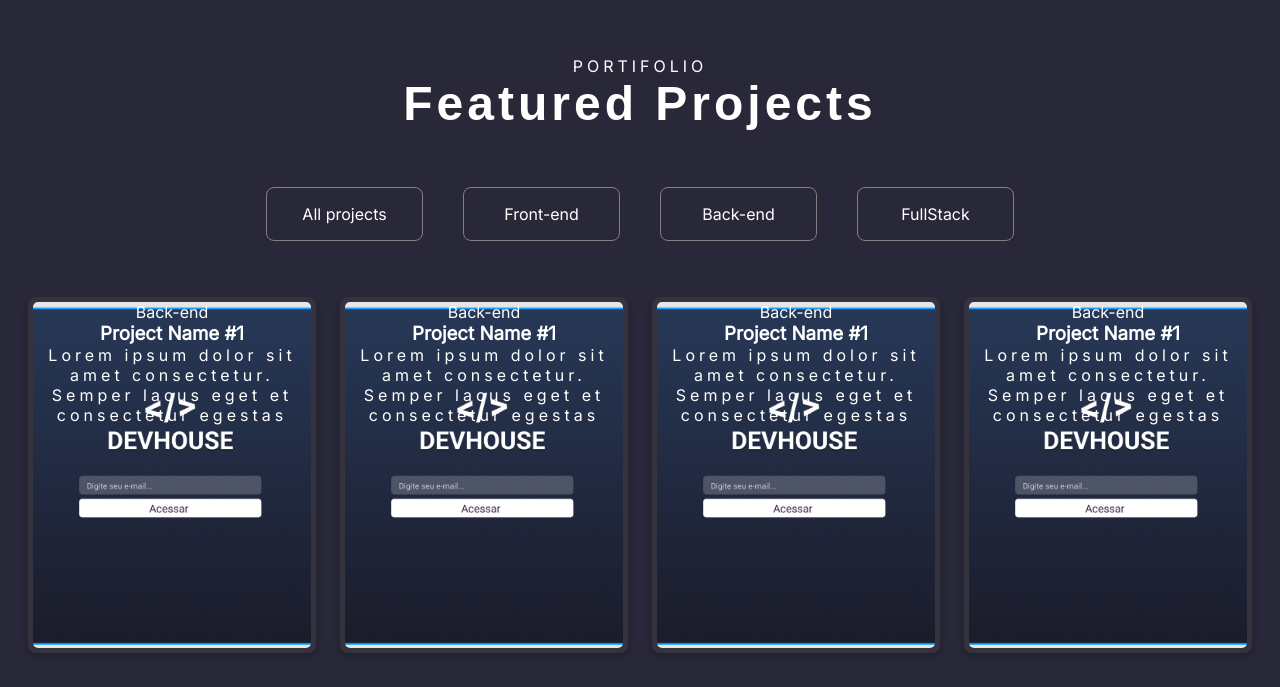
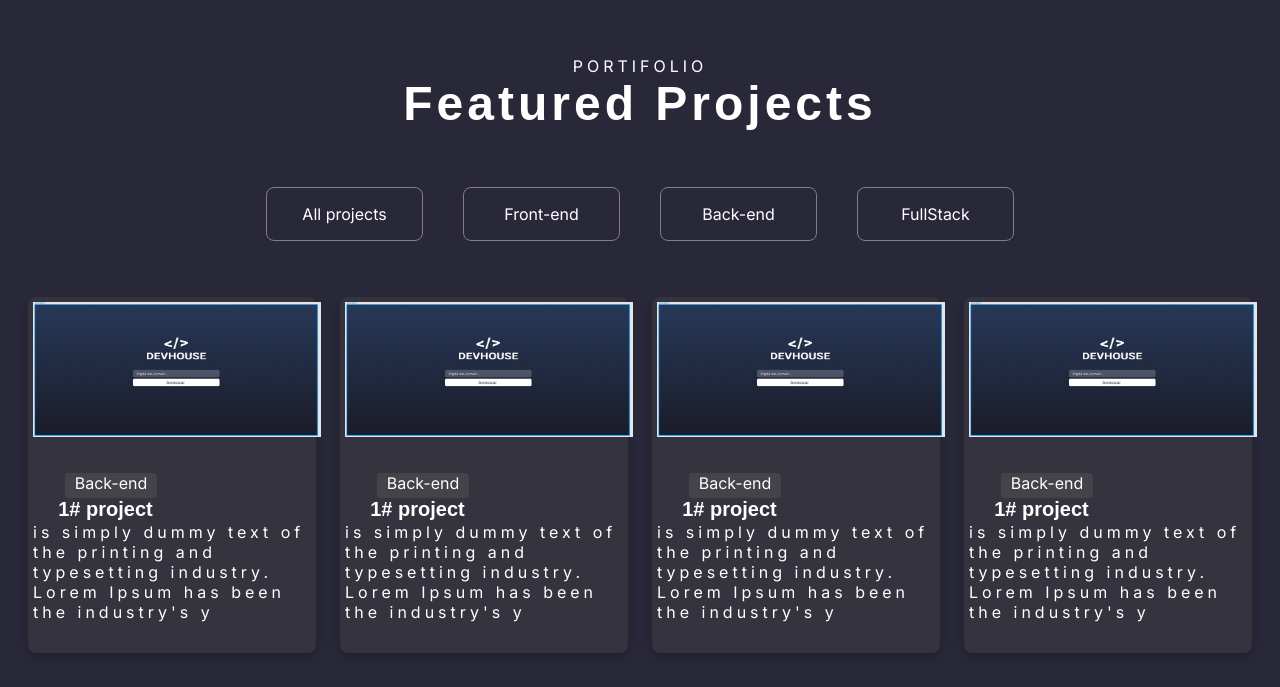
Before and after one commit to deivid94/portifolio, a React (Vite) app: page / in a window 1280 px wide. Shown: the part 2036-2723 px from the top of the page. Built offline with nearby package versions, Linux system fonts and the light colour scheme; a web font is replaced by a local one.

Commit message:
feat: mudancas

```diff
--- a/src/components/Cards/card.css
+++ b/src/components/Cards/card.css
@@ -10,6 +10,35 @@
     box-shadow: 0 4px 8px 0 rgba(0,0,0,0.2);
     transform: 0.3s;
     perspective: 1000px;
+
+}
+
+#flip_card_button{
+    display: block;
+    width:92px ;
+    height: 25px;
+    border-radius: 4px;
+    background: var(--grescale700);
+    color:white;
+    justify-content: center;
+     margin-top:32px;
+     margin-left: 32px;
+
+}
+
+.flip_card_name_project{
+    width: 145px;
+    height: 24px;
+    font-family: var(--font-titulo, sans-serif);
+    font-size: 20px;
+}
+
+.flip_card_description {
+ font-family: var(--font-paragrafo);
+ font-size: 16px;
+ text-align: start;
+ margin-bottom: 25px;
+
 }
 
 
@@ -22,15 +51,15 @@
     transform-style: preserve-3d;
 }
 
-.flip-card:hover .flip-card-inner {
+/* .flip-card:hover .flip-card-inner {
     transform: rotateY(180deg);
-}
+} */
 
 .flip-card-front,
 .flip-card-back {
     position: absolute;
-    width: 100%;
-    height: 100%;
+    width: 288px;
+    height: 135px;
     -webkit-backface-visibility: hidden;
     backface-visibility: hidden;
 }
@@ -39,35 +68,10 @@
    position: absolute;
 }
 
-.flip-card-front img {
-    width: 100%;
-    height:100% ;
-    border-radius: 5px;
-    object-fit: cover;
+
+.flip_card_img {
+    width: 288px;
+    height: 135px;
+    background: var(--grescale700);
+
 }
-/* .flip-card-back {
- width: 288px;
- height: 221px;
- display: flex;
- flex-direction: column;
- justify-content: center;
-
-} */
-
-/* .flip-card-back a {
-    width: 92px;
-    height: 25px;
-    border-radius: 8px;
-    background: var(--grescale700);
-    padding-top: 2px;
-    margin-left: 5px;
-
-} */
-
-/* .flip-card-back h3 {
-    margin-top: 10px;
-}
-
-.flip-card-back p {
-    text-align: center;
-} */
--- a/src/components/Cards/index.jsx
+++ b/src/components/Cards/index.jsx
@@ -6,15 +6,16 @@ export default function Cards (){
         <div className="flip-card">
           <div className="flip-card-inner">
             <div className="flip-card-front">
-                <img src={devhouse} alt=""/>
+                <img className='flip_card_img' src={devhouse} alt=""/>
+                <a href="#" id='flip_card_button'>Back-end </a>
+                <h3 className="flip_card_name_project">1# project</h3>
+                <p className='flip_card_description'>is simply dummy text of the printing and
+                     typesetting industry.
+                      Lorem Ipsum has been the industry's
+                       y</p>
             </div>
             <div className="flip-card-back">
-            <a href="">Back-end</a>
-            <h3>Project Name #1</h3>
-            <p>
-            Lorem ipsum dolor sit amet consectetur.
-            Semper lacus eget et consectetur egestas
-            </p>
+
             </div>
             </div>
 
```
